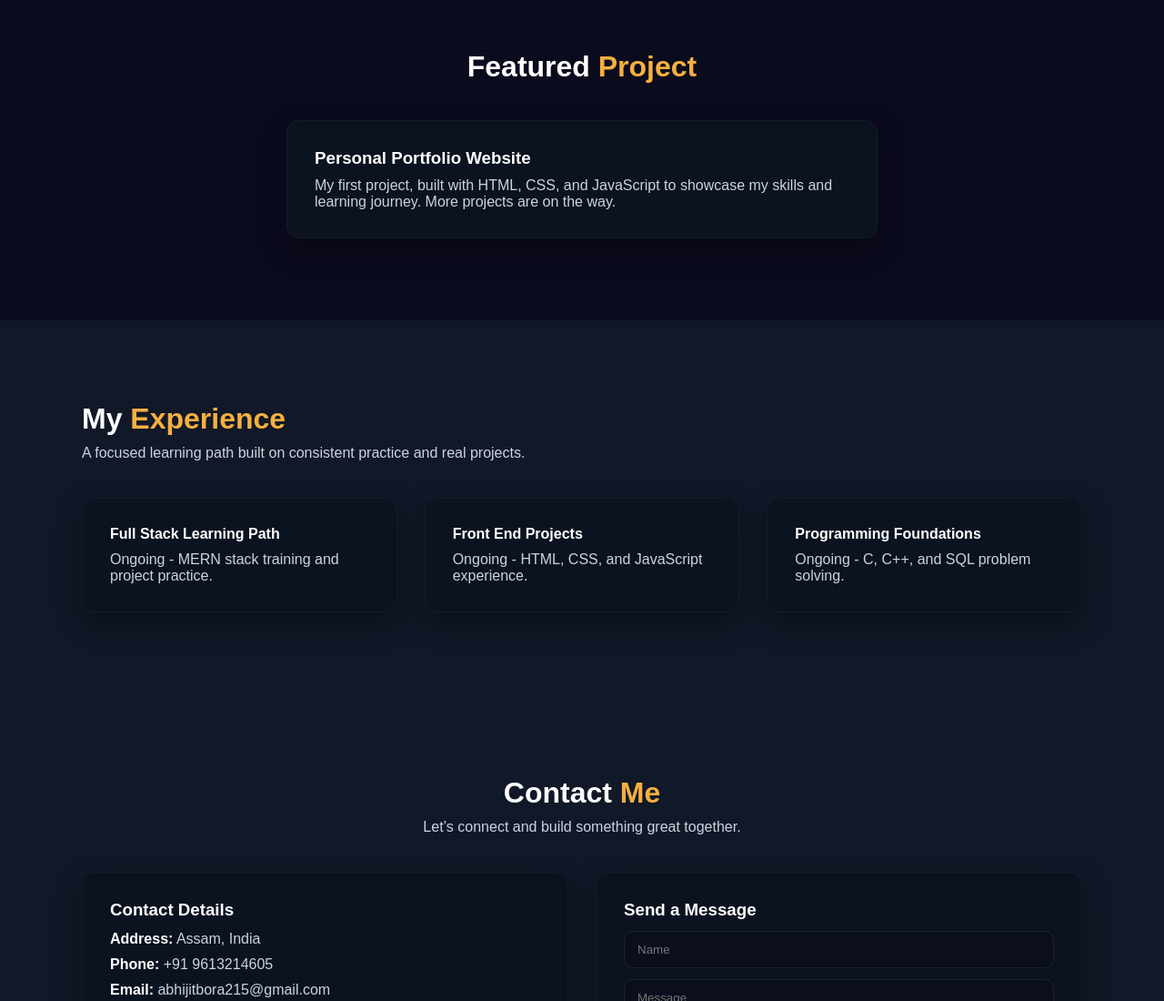
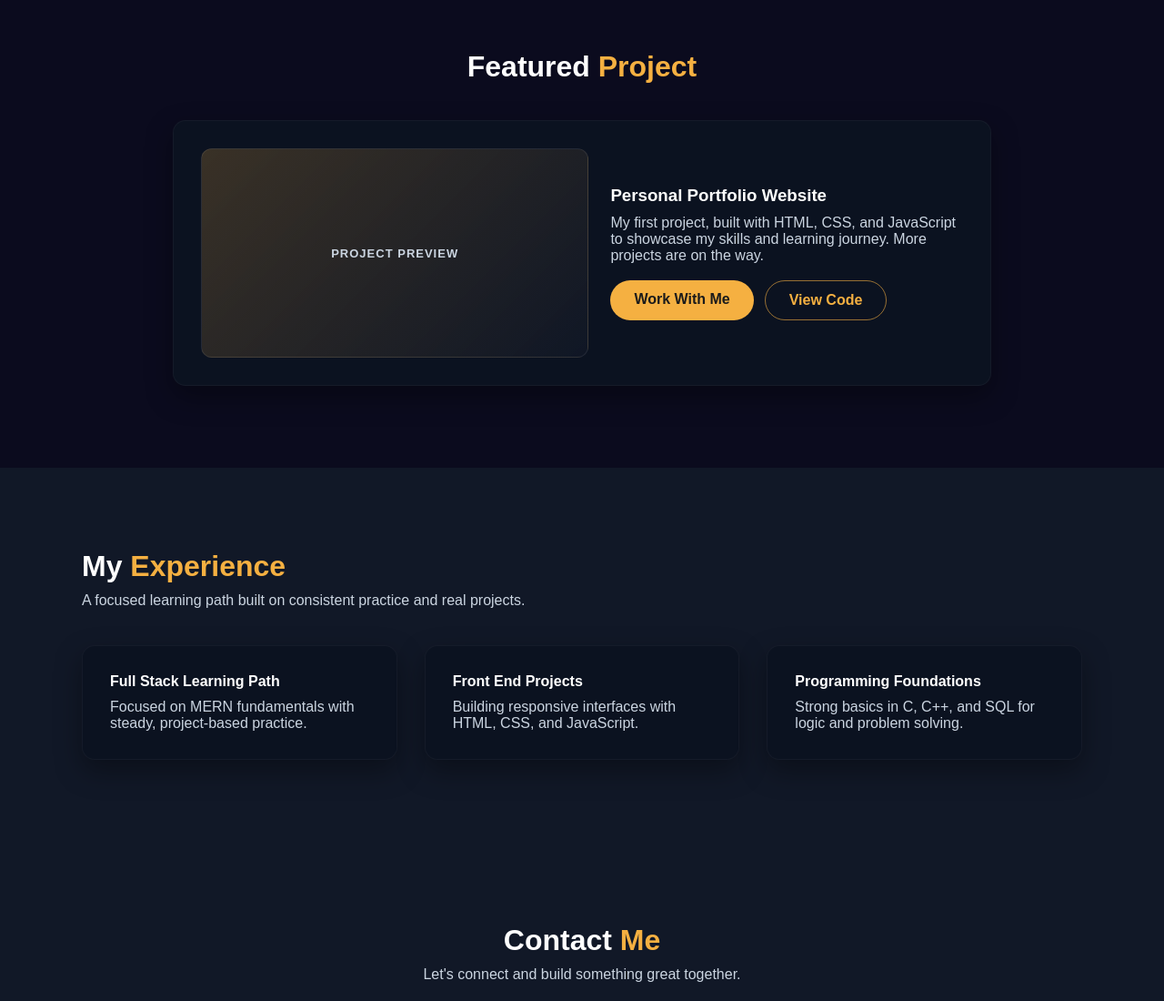
Before and after one commit to AbhijitCode7/MyFirstWebsite, a plain HTML site: page index.html in a window 1280 px wide. Shown: the part 1400-2500 px from the top of the page at 91% size. Drawn offline with Linux system fonts and the light colour scheme.

Commit message:
Update navbar and portfolio section

```diff
--- a/index.html
+++ b/index.html
@@ -203,8 +203,38 @@
     }
 
     .portfolio-card {
-      max-width: 650px;
+      max-width: 900px;
       margin: 40px auto 0;
+      display: grid;
+      grid-template-columns: minmax(0, 1.1fr) minmax(0, 1fr);
+      gap: 24px;
+      align-items: center;
+    }
+
+    .portfolio-preview {
+      height: 230px;
+      border-radius: 12px;
+      background: linear-gradient(135deg, rgba(245, 176, 65, 0.2), rgba(17, 24, 39, 0.8));
+      border: 1px solid rgba(255, 255, 255, 0.08);
+      display: flex;
+      align-items: center;
+      justify-content: center;
+      color: var(--muted);
+      font-weight: 700;
+      letter-spacing: 1px;
+      text-transform: uppercase;
+      font-size: 13px;
+    }
+
+    .portfolio-content p {
+      color: var(--muted);
+    }
+
+    .portfolio-actions {
+      margin-top: 18px;
+      display: flex;
+      gap: 12px;
+      flex-wrap: wrap;
     }
 
     .contact-grid {
@@ -334,6 +364,10 @@
         gap: 30px;
       }
 
+      .portfolio-card {
+        grid-template-columns: 1fr;
+      }
+
       .contact-grid {
         flex-direction: column;
       }
@@ -356,7 +390,7 @@
       <a href="#about" class="nav-link">ABOUT</a>
       <a href="#service" class="nav-link">SERVICES</a>
       <a href="#portfolio" class="nav-link">PORTFOLIO</a>
-      <a href="#experience" class="nav-link">RESUME</a>
+      <a href="#experience" class="nav-link">EXPERIENCE</a>
       <a href="#contact" class="nav-link">CONTACT</a>
     </div>
   </div>
@@ -422,10 +456,17 @@
     <div class="container">
       <h2 class="section-title" style="text-align:center;">Featured <span>Project</span></h2>
       <div class="card portfolio-card">
-        <h3>Personal Portfolio Website</h3>
-        <p>
-          My first project, built with HTML, CSS, and JavaScript to showcase my skills and learning journey. More projects are on the way.
-        </p>
+        <div class="portfolio-preview">Project Preview</div>
+        <div class="portfolio-content">
+          <h3>Personal Portfolio Website</h3>
+          <p>
+            My first project, built with HTML, CSS, and JavaScript to showcase my skills and learning journey. More projects are on the way.
+          </p>
+          <div class="portfolio-actions">
+            <a class="btn" href="#contact">Work With Me</a>
+            <a class="btn btn-outline" href="https://github.com/AbhijitCode7" target="_main">View Code</a>
+          </div>
+        </div>
       </div>
     </div>
   </section>
@@ -439,17 +480,17 @@
       <div class="card-grid">
         <div class="card">
           <strong>Full Stack Learning Path</strong>
-          <p>Ongoing - MERN stack training and project practice.</p>
+          <p>Focused on MERN fundamentals with steady, project-based practice.</p>
         </div>
 
         <div class="card">
           <strong>Front End Projects</strong>
-          <p>Ongoing - HTML, CSS, and JavaScript experience.</p>
+          <p>Building responsive interfaces with HTML, CSS, and JavaScript.</p>
         </div>
 
         <div class="card">
           <strong>Programming Foundations</strong>
-          <p>Ongoing - C, C++, and SQL problem solving.</p>
+          <p>Strong basics in C, C++, and SQL for logic and problem solving.</p>
         </div>
       </div>
     </div>
@@ -460,7 +501,7 @@
     <div class="container">
       <h2 class="section-title" style="text-align:center;">Contact <span>Me</span></h2>
       <p class="section-intro" style="text-align:center; margin-left:auto; margin-right:auto;">
-        Let’s connect and build something great together.
+        Let's connect and build something great together.
       </p>
 
       <div class="contact-grid">
```
